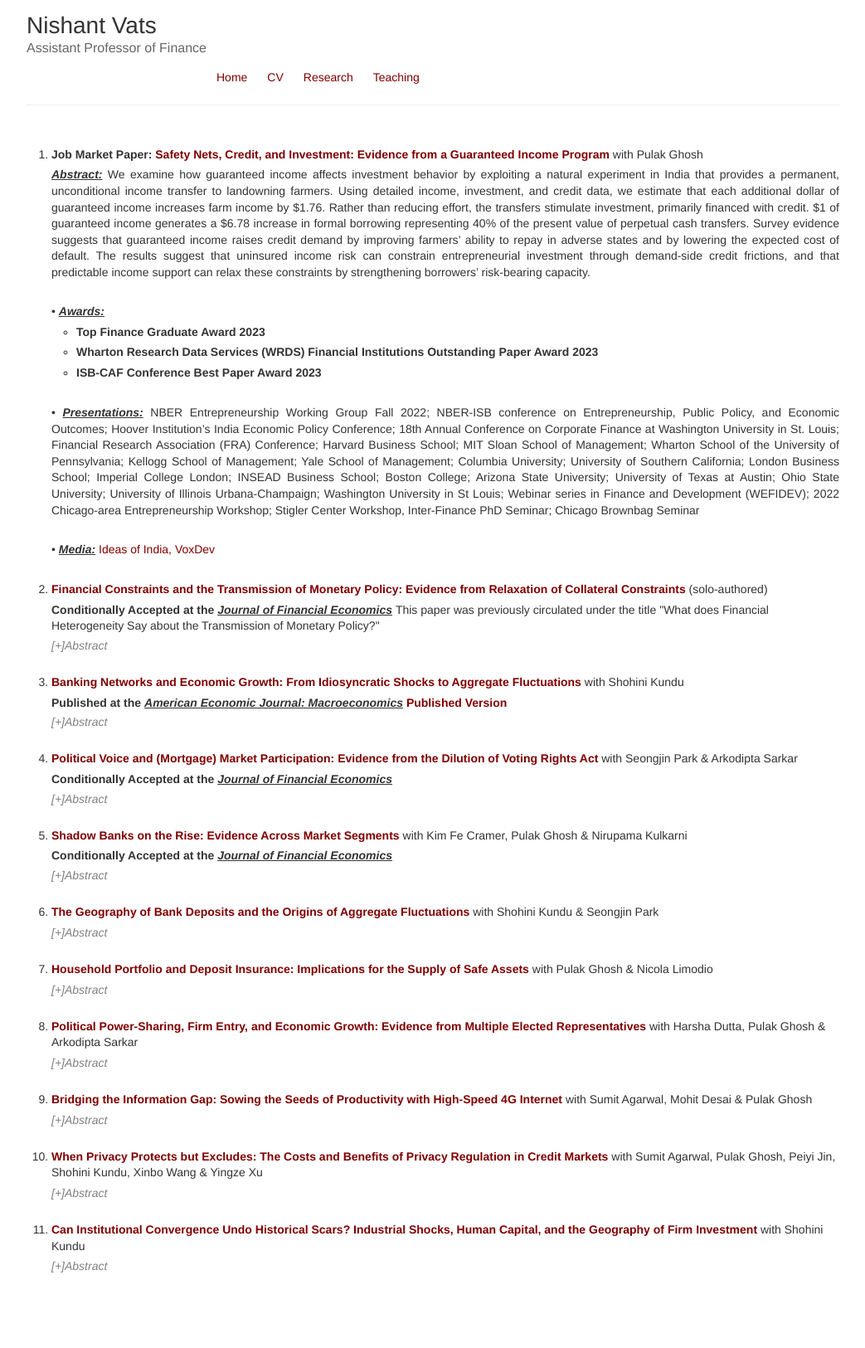
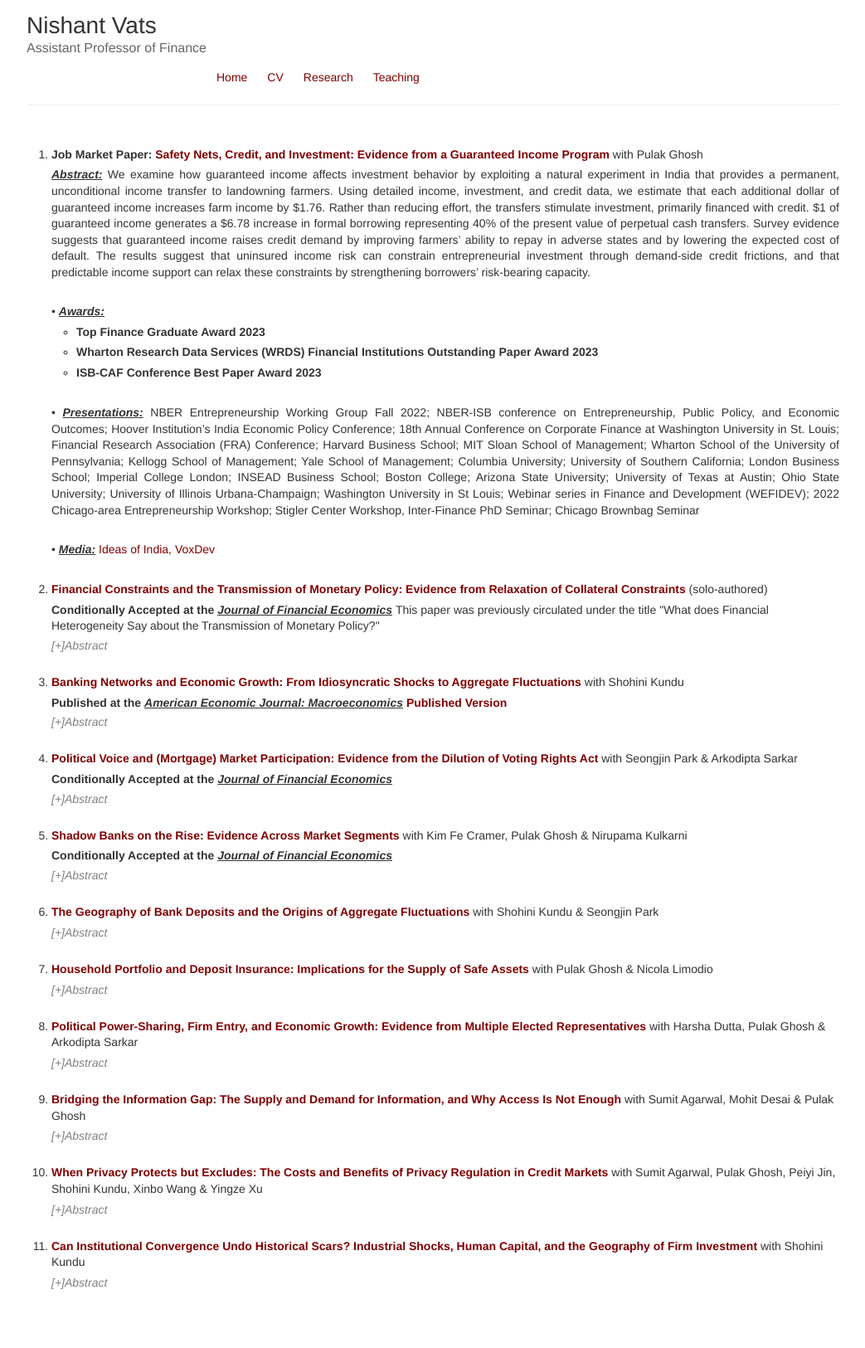
Before and after one commit to nishvats/nishvats.github.io, a Jekyll site: the page built from research.html, in a window 1280 px wide. Shown: the whole page at 83% size, without its empty margins (118-1161 px from the left). Built offline with Jekyll 4.4.1, drawn with Linux system fonts in a browser that asks for light colours.

Commit message:
Update research.html

```diff
--- a/research.html
+++ b/research.html
@@ -82,10 +82,10 @@
       <p align="justify">• <u><em>Presentations:</em></u> BREAD Conference on Development Economics, 100 Years of Economic Development Conference, Chicago Brownbag Seminar, Inter-finance PhD Seminar, HKUST Brownbag Seminar, 2021 NSE-NYU Conference on Indian Capital Markets, National University of Singapore, 2022 Transatlantic Doctoral Conference, Webinar series in Finance and Development (WEFIDEV) </p>
  </details>
     <br>
-    <li> <b><a href="https://papers.ssrn.com/sol3/papers.cfm?abstract_id=4805486">Bridging the Information Gap: Sowing the Seeds of Productivity with High-Speed 4G Internet</a></b> with Sumit Agarwal, Mohit Desai & Pulak Ghosh</li>
+    <li> <b><a href="https://papers.ssrn.com/sol3/papers.cfm?abstract_id=4805486">Bridging the Information Gap: The Supply and Demand for Information, and Why Access Is Not Enough</a></b> with Sumit Agarwal, Mohit Desai & Pulak Ghosh</li>
     <details>
         <summary>[+]Abstract</summary>
-    <p align="justify"> <u><em>Abstract:</em></u> We develop a framework in which the value of information depends jointly on its quality and cognitive accessibility, and apply it to the expansion of high-speed internet in Indian agriculture. Using staggered 4G rollout and rights-of-way policies combined with remote-sensing and administrative data, we show that 4G raises agricultural productivity, fertilizer use, and credit uptake, while reducing price dispersion; agricultural household income rises by 7.9%. Survey evidence indicates that 4G reduces information frictions by delivering agronomic information in cognitively accessible, trusted, and timely audio visual formats, often mediated by social networks. Gains are concentrated where weather information is more accurate and valuable. </p>
+    <p align="justify"> <u><em>Abstract:</em></u> We develop a model of information supply and demand in which the quality of a signal and its cognitive accessibility enter the precision of beliefs multiplicatively. A central implication is that these two attributes are complements rather than substitutes, so that accurate information yields little unless it is also easy to use. This structure reconciles a long-standing puzzle, namely, why expanding access to information so often fails to change behavior. We test the model using the staggered rollout of high-speed 4G internet across India and a Rights-of-Way policy experiment. High-speed internet raises agricultural productivity, fertilizer and credit uptake, and lowers spatial price dispersion, raising agricultural household income by 7.9%, with gains concentrated where information is accurate and valuable. Survey evidence indicates that 4G reduces information frictions primarily by delivering agronomic information in cognitively accessible, trusted, and timely audio-visual formats, often mediated by social networks. </p>
     <br>
       </details>
       <br>
```
